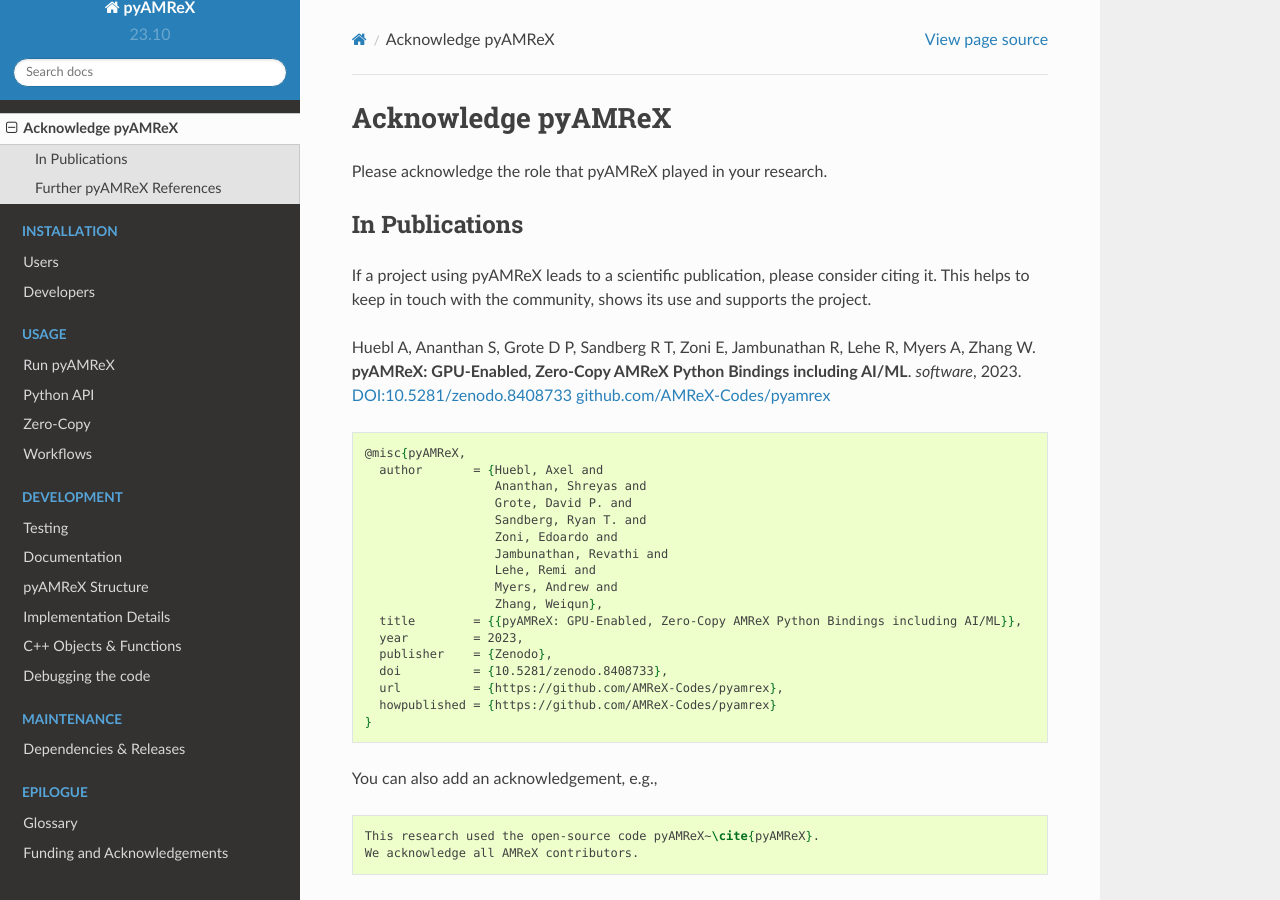
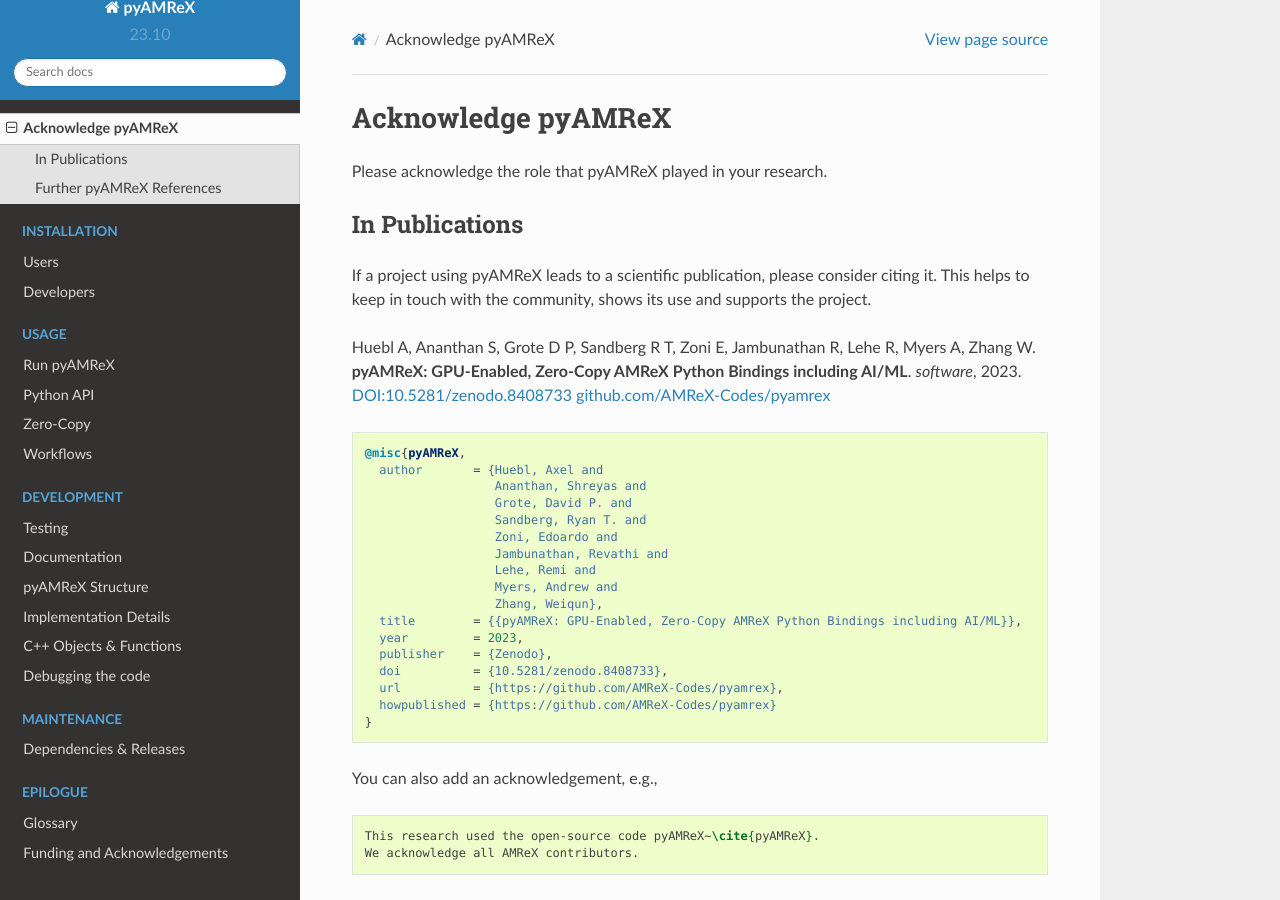
Before and after one commit to AMReX-Codes/pyamrex, a Sphinx documentation site: the page built from docs/source/acknowledge_us.rst, in a window 1280 px wide and 900 px high. Built offline with Sphinx 7.4.7 and the Read the Docs theme 2.0.0, drawn with Linux system fonts in a browser that asks for light colours.

Commit message:
Bibtex Formatting

```diff
--- a/docs/source/acknowledge_us.rst
+++ b/docs/source/acknowledge_us.rst
@@ -15,7 +15,7 @@
 *software*, 2023. `DOI:10.5281/zenodo.8408733 <https://doi.org/10.5281/zenodo.8408733>`__
 `github.com/AMReX-Codes/pyamrex <https://github.com/AMReX-Codes/pyamrex>`__
 
-.. code-block:: latex
+.. code-block:: bibtex
 
    @misc{pyAMReX,
      author       = {Huebl, Axel and
```
